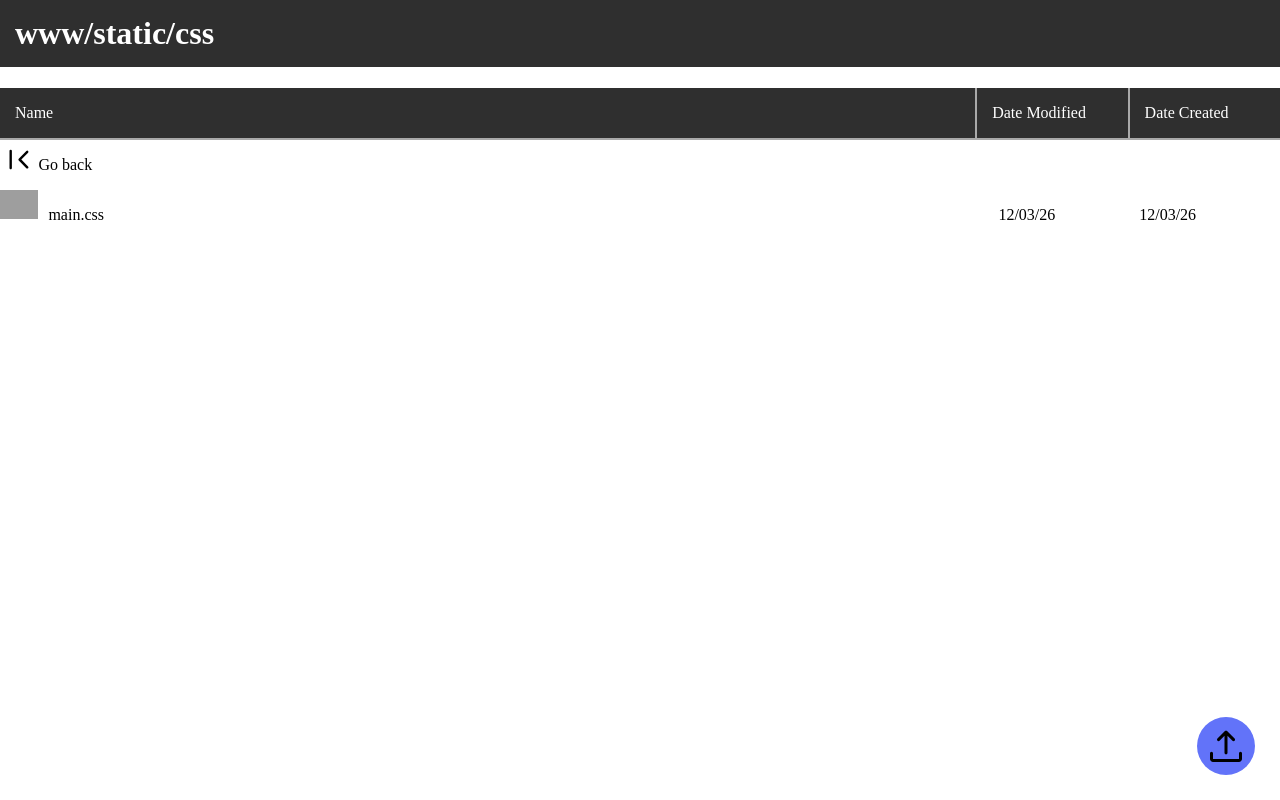
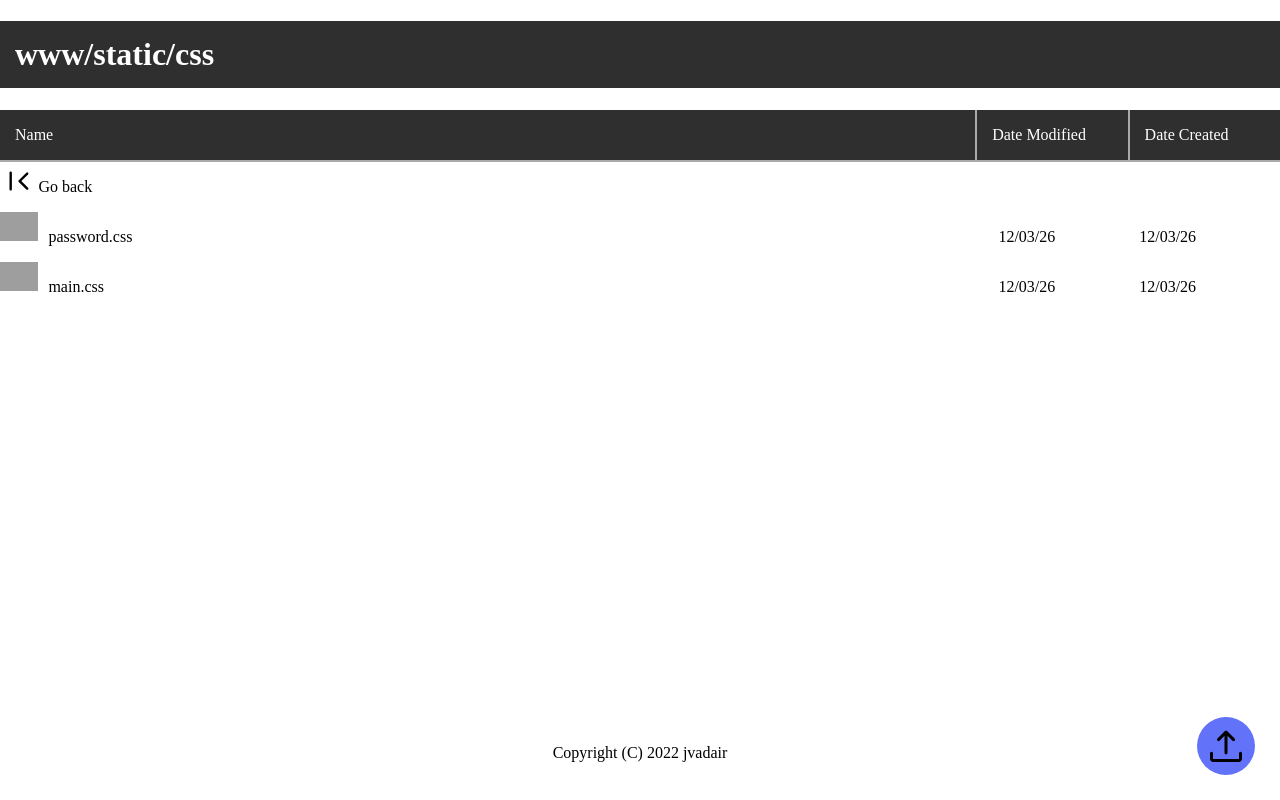
Before and after one commit to jvadair/foldershare, a Flask app: page /static/css/ in a window 1280 px wide. Run offline with Flask 2, Linux system fonts and the light colour scheme; grey boxes are pictures that could not be loaded.

Commit message:
Lots of new stuff
+ Command-line arguments for password, port, disabling uploads, and help
+ Copyright notice
+ Password protection support
 + Favicon

```diff
--- a/main.py
+++ b/main.py
@@ -1,10 +1,67 @@
 #!/bin/python3
-from flask import Flask, render_template, redirect, request, send_from_directory, abort, flash
+from flask import Flask, render_template, redirect, request, send_from_directory, abort, send_file, session
 import os
 from datetime import datetime
 from werkzeug.utils import secure_filename
+from sys import argv
+
+HELP = """
+--help, -h              : Show this message and then exit.
+--disable-uploads, -d   : Disables the dability to upload files.
+--password <str>        : Enables password protection for the server.
+--port, -p <int>        : Changes which port the server runs on
+"""
+# Arg parsing
+# First, merge words so passwords can have spaces
+previous_arg = ''
+new_argv = []
+for arg in argv:
+    if not previous_arg.startswith('-') and not arg.startswith('-'):
+        arg = ' '.join((arg, previous_arg))
+    previous_arg = arg
+long_args = []
+short_args = []
+for arg in argv:
+    if arg.startswith('--'):
+        long_args.append(arg[2:])
+    elif arg.startswith('-'):
+        short_args.append(arg[1:])
+# Arg handling
+if 'help' in long_args or 'h' in short_args:
+    print(HELP)
+    quit()
+if 'disable-uploads' in long_args or 'd' in short_args:
+    DISABLE_UPLOADS = True
+else:
+    DISABLE_UPLOADS = False
+if 'password' in long_args:
+    PASSWORD = argv[argv.index('--password')+1]
+else:
+    PASSWORD = None
+if 'port' in long_args:
+    PORT = int(argv[argv.index('--port')+1])
+elif 'p' in short_args:
+    PORT = int(argv[argv.index('-p')+1])
+else:
+    PORT = 7654
 
 app = Flask(__name__, static_url_path='/57471(-455375')
+
+@app.before_request
+def check_pw():
+    if PASSWORD:
+        base_path = request.path.split('/')[1]
+        if not session.get('authenticated') and not base_path in ('submit_password', '57471(-455375'):
+            return render_template('password.html', failed=False, redirect=request.path)
+
+@app.route('/submit_password', methods=['POST'])
+def validate_pw():
+    pw = request.form.get('password')
+    if pw == PASSWORD:
+        session['authenticated'] = True
+        return redirect(request.args.get('redirect'))
+    else:
+        return render_template('password.html', failed=True, redirect=request.args.get('redirect'))
 
 @app.route('/<path:path>/')  # :path makes it work properly
 def index(path):
@@ -26,10 +83,13 @@
             stats['type'] = 'link'
         fmtdir[file] = stats
 
-    return render_template('index.html', dir=fmtdir, path=path, root=os.path.basename(os.getcwd()))
+    return render_template('index.html', dir=fmtdir, path=path, root=os.path.basename(os.getcwd()), disable_upload_button=DISABLE_UPLOADS)
 
 @app.route('/<path:path>/upload', methods=['POST'])
 def savefile(path):
+    # Makes sure uploads are enabled
+    if DISABLE_UPLOADS:
+        return 'Uploads not allowed', 401
     # check if the post request has the file part
     if 'file' not in request.files:
         print('No file part')
@@ -53,6 +113,10 @@
 def upload_reroute():
     return savefile('')
 
+@app.route('/favicon.ico')
+def send_icon():
+    return redirect('/57471(-455375/img/icon.ico')
+
 if __name__ == '__main__':
     app.secret_key = os.urandom(16)
-    app.run(host='0.0.0.0', port='7654')
+    app.run(host='0.0.0.0', port=PORT)
--- a/static/css/main.css
+++ b/static/css/main.css
@@ -1,6 +1,21 @@
 body {
+  display: flex;
+  flex-direction: column;
   width: 100%;
+  height: 100%;
   margin: 0px;
+}
+
+.container {
+  height: 100%;
+  display: flex;
+  flex-direction: column;
+}
+
+.contents {
+  display: flex;
+  flex-direction: column;
+  height: calc(100% - 25px);
 }
 
 h1 {
@@ -108,3 +123,9 @@
 form .image-upload img {
   cursor: pointer;
 }
+
+.copyright {
+  text-align: center;
+  width: 100%;
+  height: 25px;
+}
--- a/templates/index.html
+++ b/templates/index.html
@@ -11,6 +11,7 @@
     <div class="modified"><p>Date Modified</p></div>
     <div class="created"><p>Date Created</p></div>
 </div>
+<div class="container">
     <div class="contents">
         {% if path != '' %}
         <div class="item" onclick="window.location.href='../'">
@@ -37,6 +38,9 @@
         </div>
         {% endfor %}
     </div>
+    <p class="copyright">Copyright (C) 2022 jvadair</p>
+</div>
+{% if not disable_upload_button %}
 <form action="upload", method="post" enctype="multipart/form-data">
     <div class="image-upload">
         <label for="file-input">
@@ -45,5 +49,6 @@
         <input id='file-input' name="file" type="file" onchange="form.submit()"></input>
     </div>
 </form>
+{% endif %}
 </body>
 </html>
```
Also changed, not shown: static/css/password.css (added, +46 -0 lines), templates/password.html (added, +15 -0 lines), README.md, static/img/icon.ico (added), static/img/icon.png (added), static/img/icon.svg (added), 1 other file. Lines whose indentation alone changed are shown as unchanged.
